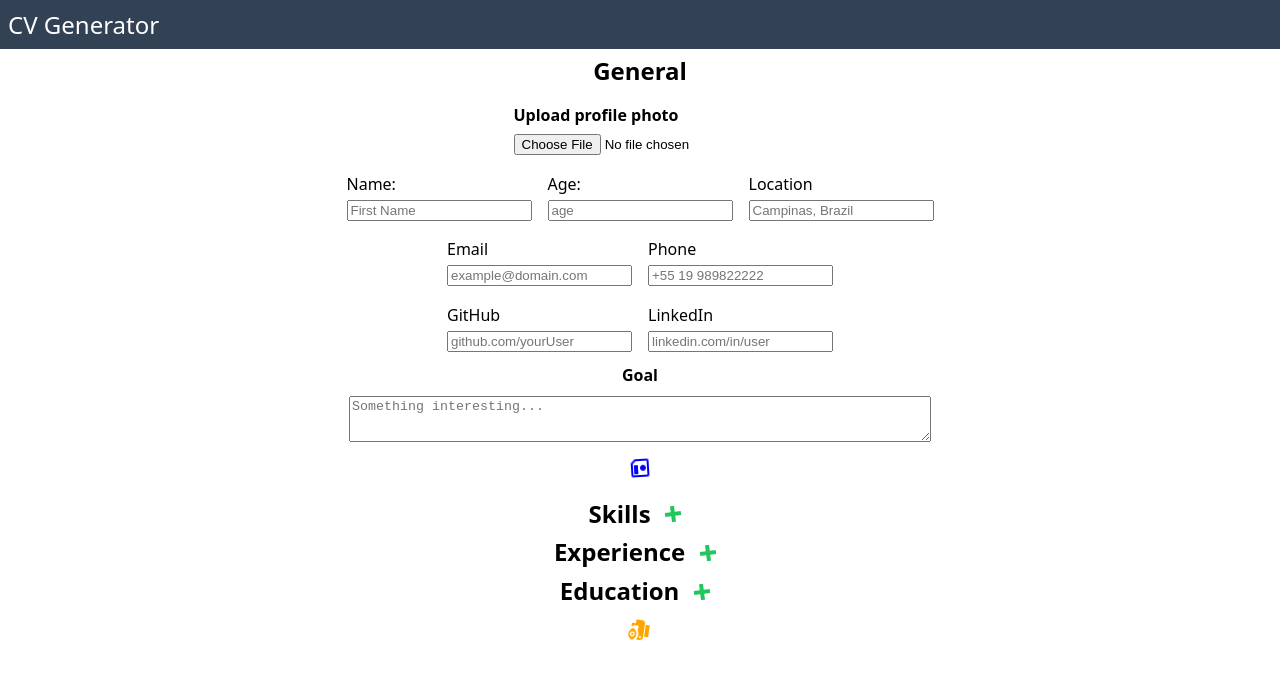
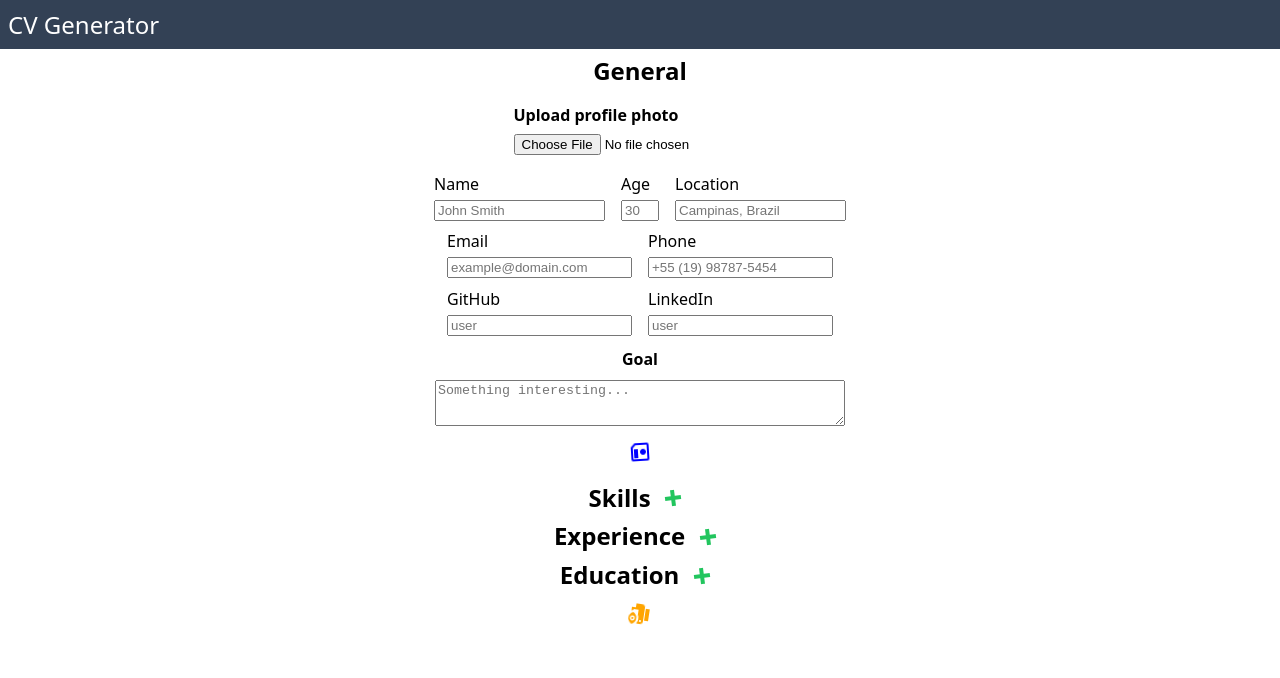
Before and after one commit to giovanniPepi/cv-project, a React (Create React App) app: page / in a window 1280 px wide. Shown: the top 678 px of the page. Built offline with nearby package versions, Linux system fonts and the light colour scheme.

Commit message:
Update text area and inputs width

```diff
--- a/src/components/Personal.js
+++ b/src/components/Personal.js
@@ -8,7 +8,7 @@ class Personal extends Component {
     super(props);
     this.state = {
       editMode: true,
-      firstName: "",
+      name: "",
       location: "",
       email: "",
       phone: "",
@@ -60,7 +60,7 @@ class Personal extends Component {
   render() {
     const {
       editMode,
-      firstName,
+      name,
       age,
       location,
       email,
@@ -75,7 +75,7 @@ class Personal extends Component {
     if (!editMode) {
       return (
         <Textfield
-          firstName={firstName}
+          firstName={name}
           location={location}
           age={age}
           email={email}
@@ -117,24 +117,27 @@ class Personal extends Component {
             </div>
           )}
         </div>
+        <div className="personalInputWrapper">
           <div className="innerFormDiv">
-          <label htmlFor="firstName">
-            <p>Name:</p>
+            <label htmlFor="name">
+              <p>Name</p>
               <input
+                id="nameInpt"
                 type="text"
-              name="firstName"
-              placeholder="First Name"
-              value={firstName}
+                name="name"
+                placeholder="John Smith"
+                value={name}
                 onChange={this.handleChange}
               />
             </label>
 
-          <label htmlFor="firstName">
-            <p>Age:</p>
+            <label htmlFor="age">
+              <p>Age</p>
               <input
+                id="ageInpt"
                 type="tel"
                 name="age"
-              placeholder="age"
+                placeholder="30"
                 value={age}
                 onChange={this.handleChange}
               />
@@ -143,6 +146,7 @@ class Personal extends Component {
             <label htmlFor="location">
               <p>Location</p>
               <input
+                id="locationInpt"
                 type="text"
                 name="location"
                 placeholder="Campinas, Brazil"
@@ -170,7 +174,7 @@ class Personal extends Component {
               <input
                 type="tel"
                 name="phone"
-              placeholder="+55 19 989822222"
+                placeholder="+55 (19) 98787-5454"
                 value={phone}
                 onChange={this.handleChange}
               />
@@ -183,7 +187,7 @@ class Personal extends Component {
               <input
                 type="text"
                 name="github"
-              placeholder="github.com/yourUser"
+                placeholder="user"
                 value={github}
                 onChange={this.handleChange}
               />
@@ -193,11 +197,12 @@ class Personal extends Component {
               <input
                 type="text"
                 name="linkedin"
-              placeholder="linkedin.com/in/user"
+                placeholder="user"
                 value={linkedin}
                 onChange={this.handleChange}
               />
             </label>
+          </div>
         </div>
 
         <label htmlFor="aboutMe">
--- a/src/styles/App.css
+++ b/src/styles/App.css
@@ -59,7 +59,7 @@ button {
 }
 
 input {
-  max-width: 25vw;
+  max-width: 30vw;
 }
 
 .mainSection {
@@ -126,7 +126,7 @@ label {
 }
 .textAboutMe {
   min-height: 5vh;
-  min-width: clamp(250px, 40rem, 45vw);
+  min-width: clamp(250px, 404px, 41vw);
 }
 
 .topEdit {
@@ -159,108 +159,18 @@ label {
   display: flex;
   flex-direction: column;
 }
-
-/*
-
-
-.personalForm,
-.experienceForm,
-.educationForm,
-.innerFormDiv {
-  background-color: var(--zinc2);
+.personalInputWrapper {
+  display: flex;
+  flex-direction: column;
+  align-items: center;
+  justify-content: center;
+}
+#ageInpt {
+  max-width: 30px;
 }
 
-label {
-  display: flex;
-  flex-direction: column;
-  gap: var(--innerGap);
+/*Forces it to stay the same size as the div on mobile/PC*/
+#nameInpt,
+#locationInpt {
+  max-width: clamp(86px, 163px, 20vw);
 }
-
-.formBtn,
-.addBtn {
-  background-color: var(--slate5);
-  padding: var(--outerPadding);
-  border: var(--borders);
-  color: white;
-}
-
-.innerFormDiv {
-  display: flex;
-  flex-direction: column;
-  padding: var(--innerPadding);
-  gap: var(--outerGap);
-}
-
-.printBtn {
-  border: var(--borders);
-  padding: var(--outerPadding);
-  border-radius: 15%;
-  font-size: var(--fontSizeTitle);
-  background-color: var(--slate7);
-  color: white;
-  width: 10vw;
-}
-
-.textfield {
-  display: flex;
-  justify-content: space-between;
-  padding: var(--outerPadding);
-  gap: var(--outerGap);
-  min-width: 90vw;
-  max-width: 90vw;
-  border: var(--borders);
-}
-
-.textfieldWrapper {
-  align-self: center;
-  display: flex;
-  flex-direction: column;
-  gap: var(--innerGap);
-  max-width: 90vw;
-}
-
-.uploadArea {
-  display: flex;
-  flex-direction: column;
-  justify-content: center;
-  align-items: center;
-  max-width: 150px;
-  align-self: flex-start;
-  flex: 0;
-}
-.cvImg {
-  border: 1px solid black;
-  min-height: 100px;
-  min-width: 100px;
-  max-height: 100px;
-  max-width: 100px;
-}
-.textfieldWrapper {
-  flex: 1;
-  margin-bottom: 2.5rem;
-}
-
-.removeWrapper {
-  display: flex;
-  justify-content: center;
-  margin-bottom: 0.5rem;
-}
-.photoTitleWrapper {
-  display: flex;
-  align-items: center;
-  justify-content: center;
-  gap: 0.1rem;
-}
-
-Prevents overflowing inside img
-.imgInpt {
-  max-width: 50px;
-  font-size: 8px;
-}
-
-
- Prevents overflow on print mode
-.printWarning {
-  padding: var(--outerPadding);
-  max-width: 85vw;
-} */ ;
```
Lines whose indentation alone changed are shown as unchanged.
